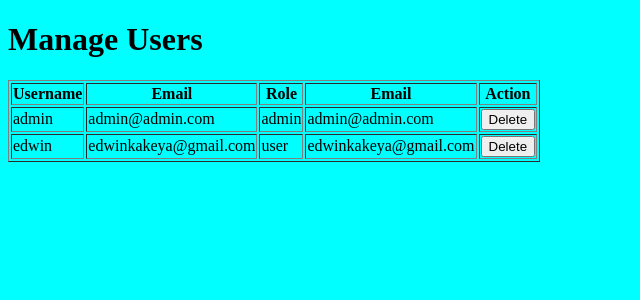
After one commit to f0rk3b0mb/secure_file_storage_system, a Flask app: page /users in a window 1280 px wide. The commit adds this page. Shown: the top 300 px of the page, without its empty margins (0-640 px from the left). Run offline with Flask 3, Linux system fonts and the light colour scheme; a user stored in the database is signed in.

Commit message:
added admin func

```diff
--- a/blueprints/routes.py
+++ b/blueprints/routes.py
@@ -31,44 +31,52 @@ def upload():
 @web.route("/login", methods=["GET", "POST"])
 def login():
     if request.method == "POST":
-        username = request.form.get("username")
+        email = request.form.get("email")
         password = request.form.get("password")
 
         # Check if the user exists
-        user = User.query.filter_by(username=username).first()
-        if user and bcrypt.check_password_hash(user.password, password):
-            session["user_id"] = user.id
-            session["username"]= user.username
-            return redirect(url_for("web.dashboard"))  # Redirect to the profile route
+        user = User.query.filter_by(email=email).first()
+        if user:
+            # Check if the user is approved
+            if user.is_approved:
+                if bcrypt.check_password_hash(user.password, password):
+                    session["user_id"] = user.id
+                    session["username"] = user.username
+                    session["role"] = user.role
+                    if user.role == "admin":
+                        return redirect(url_for("web.admin"))
+                    else:
+                        return redirect(url_for("web.dashboard"))  # Redirect to the profile route
+                else:
+                    return "Incorrect username or password"
+            else:
+                return render_template("login.html", message="Await admin approval")
         else:
-            return "Incorrect username or password"
+            return "User not found"
 
     return render_template("login.html")
 
+
 @web.route("/register", methods=["GET", "POST"])
-@admin_required
 def register():
     if request.method == "POST":
         username = request.form.get("username")
         password = request.form.get("password")
+        email = request.form.get("email")
+        role = request.form.get("role")
+
 
         # Check if the username is already taken
-        existing_user = User.query.filter_by(username=username).first()
+        existing_user = User.query.filter_by(email=email).first()
         if existing_user:
             return "Username already taken. Please choose another username."
         else:
             # Hash the password and create a new user
             hashed_password = bcrypt.generate_password_hash(password).decode("utf-8")
-            new_user = User(username=username, password=hashed_password)
+            new_user = User(username=username, password=hashed_password , email=email, role="user", is_approved="False")
             db.session.add(new_user)
             db.session.commit()
-
-            #create a users folder
-            user_folder = os.path.join("uploads", username)
-            os.makedirs(user_folder, exist_ok=True)
-
-
-            return redirect(url_for("web.login"))  # Redirect to the login route
+            return "Await admin approval"  # Redirect to the login route
 
     return render_template("register.html")
 
@@ -84,8 +92,9 @@ def profile():
 
 @web.route("/logout")
 def logout():
-    session.pop("user_id", None)
-    flash("You have been logged out.", "success")
+    session.pop("user_id",None)
+    session.pop("username",None)
+    session.pop("role",None)
     return redirect(url_for("web.login"))
 
 @web.route("/admin")
@@ -94,7 +103,7 @@ def admin():
     user = User.query.all()
     files = File.query.all()
 
-    return render_template("admin.html", users= user, files=files)
+    return render_template("admin.html", username= session["username"])
 
 
 
@@ -130,7 +139,7 @@ def addFiles():
     # Calculate the SHA-256 hash of the file
     sha256_hash = calculate_sha256(file_path)
 
-    new_file = File(owner_id=session['user_id'],file_name=file.filename, file_path=file_path,upload_date=datetime.datetime.now(),file_size=file.content_length,sha256sum=sha256_hash)
+    new_file = File(owner_id=session['user_id'],file_name=file.filename, file_path=file_path,upload_date=datetime.datetime.now(),file_size=file.content_length,sha256sum=sha256_hash,is_pending_deletion="False")
     db.session.add(new_file)
     db.session.commit()
 
@@ -138,19 +147,25 @@ def addFiles():
     return render_template("upload.html",status=sha256_hash)
 
 
-@api.route("/deleteFiles",methods=['POST'])
+@api.route("/deleteFiles", methods=["POST"])
 @login_required
-def deleteFile():
-    file_name = request.form.get('file_name')
+def delete_file():
+    file_name = request.form.get("file_name")
 
     if file_name:
-        file_path = os.path.join('uploads',session['username'], file_name)
+        file_path = os.path.join("uploads", session["username"], file_name)
 
         if os.path.exists(file_path):
-            os.remove(file_path)
-            return f'File {file_name} has been deleted'
+            # Mark the file as pending for deletion in the database
+            file = File.query.filter_by(file_name=file_name).first()
 
-    return 'File not found or could not be deleted'
+            if file:
+                file.is_pending_deletion = "True"
+                db.session.commit()
+                return "Deletion of file pending approval"
+            else:
+                return "File not found or could not be marked for deletion in the database"
+
 
 
 @api.route('/download/<file_name>')
@@ -165,6 +180,120 @@ def download_file(file_name):
         return response
     else:
         return f'Failed to decrypt the file {response}'
+
+##admin functionaties
+
+
+
+@api.route('/pending_users', methods=['GET'])
+@admin_required
+def get_pending_users():
+    # Query the database to get pending user registrations
+    pending_users = User.query.filter_by(is_approved="False").all()
+    # Create a list to store user details
+    pending_user_details = []
+
+    for user in pending_users:
+        user_detail = {
+            'id': user.id,
+            'username': user.username,
+            'email': user.email,
+            'role': user.role,
+        }
+        pending_user_details.append(user_detail)
+
+    # Return the pending user details in JSON format using jsonify
+    return jsonify(pending_user_details)
+
+@api.route("/pending_deletion_requests", methods=["GET"])
+@admin_required
+def get_pending_deletion_requests():
+    # Find all files that are pending deletion
+    pending_deletion_files = File.query.filter_by(is_pending_deletion="True").all()
+
+    # Check if there are pending deletion files
+    if pending_deletion_files:
+        # Extract file names from the list of pending deletion files
+        pending_files_data = [{"file_name": file.file_name} for file in pending_deletion_files]
+        return jsonify(pending_files_data)
+    else:
+        return jsonify({"message": "No files pending deletion."})
+
+
+@api.route("/approve_deletion/<string:file_name>", methods=["POST"])
+@admin_required
+def approve_deletion(file_name):
+    # Find the file by name
+    file = File.query.filter_by(file_name=file_name).first()
+
+    if file and file.is_pending_deletion:
+        # Perform the actual file deletion
+        # Here, you can add code to delete the file from the file system
+        # For example, if you're using the os module, you can do:
+
+        os.remove(file.file_path)
+
+        # Delete the file record from the database
+        db.session.delete(file)
+        db.session.commit()
+
+        return jsonify({"message": "File deleted and record removed."})
+    else:
+        return jsonify({"message": "File not found or not pending deletion."})
+
+
+
+
+@api.route('/approve_user/<int:user_id>', methods=['POST'])
+@admin_required
+def approve_user(user_id):
+    # Check if the request is a POST request
+    if request.method == 'POST':
+        # Find the user by ID
+        user = User.query.get(user_id)
+
+        if user:
+            # Mark the user as approved
+            user.is_approved = "True"
+            db.session.commit()
+            user_folder = os.path.join("uploads", user.username)
+            os.makedirs(user_folder, exist_ok=True)
+            return jsonify({'message': 'User has been approved.'}), 200
+        else:
+            return jsonify({'error': 'User not found.'}), 404
+
+    return jsonify({'error': 'Invalid request method.'}), 405
+
+
+from flask import request
+
+@web.route("/users", methods=["GET", "POST"])
+@admin_required
+def manage_users():
+    if request.method == "POST":
+        # Handle the user deletion based on the submitted form data
+        user_id_to_delete = request.form.get("user_id_to_delete")
+
+        # Check if the user_id_to_delete is valid (e.g., exists and is not the admin)
+        user_to_delete = User.query.get(user_id_to_delete)
+        if user_to_delete and user_to_delete.role != "admin":
+            db.session.delete(user_to_delete)
+            db.session.commit()
+
+            # Redirect to the same page after user deletion
+            return redirect(url_for("web.manage_users"))
+
+    # Retrieve a list of all users from the database
+    users = User.query.all()
+
+    return render_template("users.html", users=users)
+
+@web.route("/files", methods=["GET"])
+@admin_required
+def files():
+    files = File.query.all()
+
+    return render_template("files.html", files=files)
 
 
 # TO-DO
--- a/database.py
+++ b/database.py
@@ -10,6 +10,7 @@ class User(db.Model):
     password = db.Column(db.String(60), nullable=False)
     email= db.Column(db.String(50))
     role = db.Column(db.String(50))
+    is_approved= db.Column(db.String(10))
 
 class File(db.Model):
     id = db.Column(db.Integer, primary_key=True)
@@ -19,6 +20,7 @@ class File(db.Model):
     upload_date = db.Column(db.String(60))
     file_size= db.Column(db.String(60))
     sha256sum= db.Column(db.Integer)
+    is_pending_deletion = db.Column(db.String(10))
     # ... Other file-related columns ...
 
 class Permission(db.Model):
--- /dev/null
+++ b/templates/users.html
@@ -0,0 +1,41 @@
+<!DOCTYPE html>
+<html>
+  <head>
+    <title>Manage Users</title>
+  </head>
+  <body bgcolor="cyan">
+    <h1>Manage Users</h1>
+
+    <table border="1">
+      <thead>
+        <tr>
+          <th>Username</th>
+          <th>Email</th>
+          <th>Role</th>
+          <th>Email</th>
+          <th>Action</th>
+        </tr>
+      </thead>
+      <tbody>
+        {% for user in users %}
+        <tr>
+          <td>{{ user.username }}</td>
+          <td>{{ user.email }}</td>
+          <td>{{ user.role }}</td>
+          <td>{{ user.email }}</td>
+          <td>
+            <form method="POST">
+              <input
+                type="hidden"
+                name="user_id_to_delete"
+                value="{{ user.id }}"
+              />
+              <button type="submit">Delete</button>
+            </form>
+          </td>
+        </tr>
+        {% endfor %}
+      </tbody>
+    </table>
+  </body>
+</html>
--- a/utils.py
+++ b/utils.py
@@ -94,7 +94,7 @@ def admin_required(func):
         if not user:
             return redirect(url_for("web.login"))
 
-        if user.username != "admin":
+        if session.get("role") != "admin":
             return "Only admin is allowed to perform this action"
 
         return func(*args, **kwargs)
```
Also changed, not shown: static/js/main.js (added, +54 -0 lines), static/login.js (deleted, +0 -18 lines), templates/admin.html (+145 -3 lines), templates/dashboard.html (+16 -16 lines), templates/files.html (added, +33 -0 lines), templates/login.html (+7 -3 lines), templates/register.html (+10 -4 lines), uploads/admin/routes.py (deleted, +0 -1 lines), instance/site.db, uploads/admin/Screenshot from 2023-10-22 17-32-08.png (added), 1 other file.
